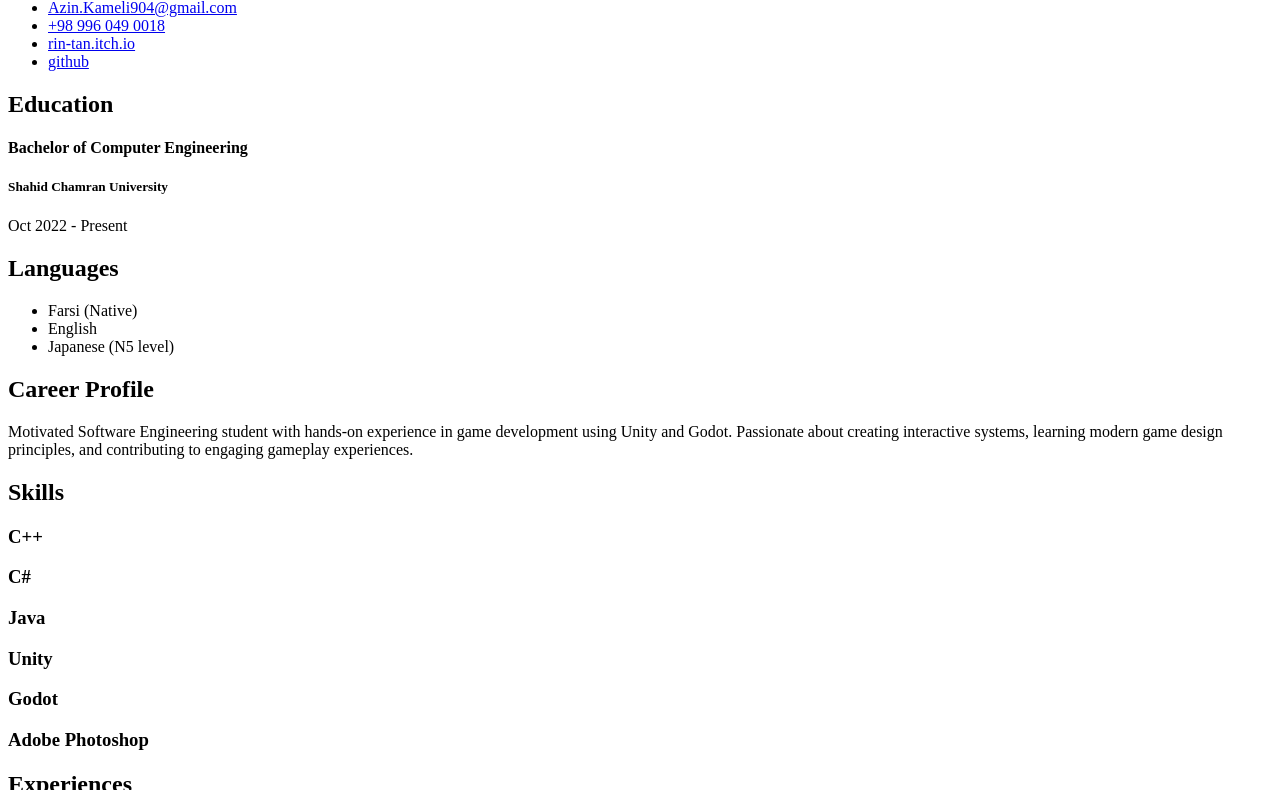
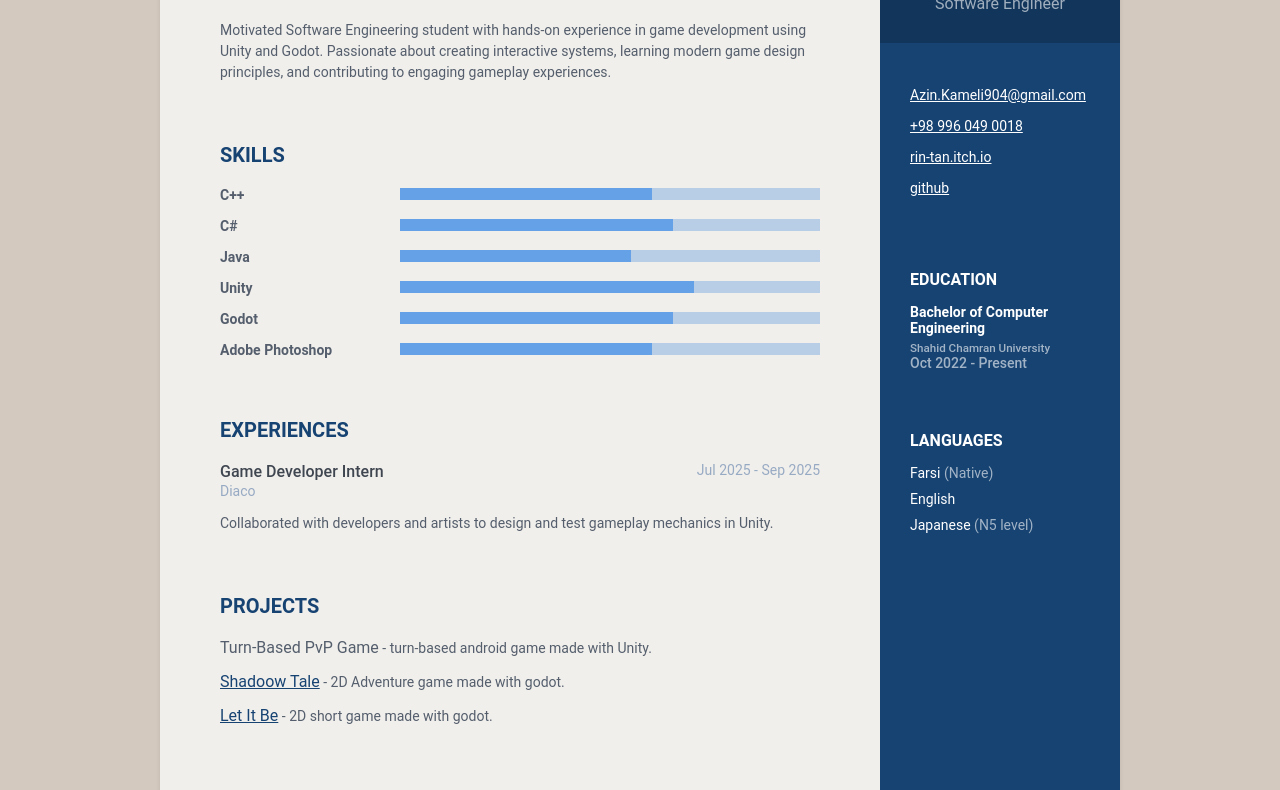
Before and after one commit to Rin-Tan/Azin-Kameli-Resume, a plain HTML site: page index.html in a window 1280 px wide. Shown: the part 122-912 px from the top of the page. Drawn offline with Linux system fonts and the light colour scheme.

Commit message:
Added CSS

```diff
--- a/index.html
+++ b/index.html
@@ -4,6 +4,7 @@
 
 <head>
     <title>Azin Kameli | Resume</title>
+    <link rel="stylesheet" href="styles.css">
     <meta charset="utf-8">
     <meta name="viewport" content="width=device-width, initial-scale=1.0">
 </head>
@@ -62,26 +63,44 @@
                     <!--//item-->
                     <div class="item">
                         <h3 class="level-title">C++</h3>
+                        <div class="level-bar">
+                            <div class="level-bar-inner" style="width: 60%;"> </div>
+                        </div>
                     </div>
 
                     <div class="item">
                         <h3 class="level-title">C#</h3>
+                        <div class="level-bar">
+                            <div class="level-bar-inner" style="width: 65%;"> </div>
+                        </div>
                     </div>
 
                     <div class="item">
                         <h3 class="level-title">Java</h3>
+                        <div class="level-bar">
+                            <div class="level-bar-inner" style="width: 55%;"> </div>
+                        </div>
                     </div>
 
                     <div class="item">
                         <h3 class="level-title">Unity</h3>
+                        <div class="level-bar">
+                            <div class="level-bar-inner" style="width: 70%;"> </div>
+                        </div>
                     </div>
 
                     <div class="item">
                         <h3 class="level-title">Godot</h3>
+                        <div class="level-bar">
+                            <div class="level-bar-inner" style="width: 65%;"> </div>
+                        </div>
                     </div>
 
                     <div class="item">
                         <h3 class="level-title">Adobe Photoshop</h3>
+                        <div class="level-bar">
+                            <div class="level-bar-inner" style="width: 60%;"> </div>
+                        </div>
                     </div>
                 </div>
             </section>
--- /dev/null
+++ b/styles.css
@@ -0,0 +1,312 @@
+
+
+body {
+    font-family: 'Roboto', sans-serif;
+    color: #545E6C;
+    background: #D4C9BE;
+    font-size: 14px;
+    padding: 30px;
+    -webkit-font-smoothing: antialiased;
+    -moz-osx-font-smoothing: grayscale;
+}
+
+h1,
+h2,
+h3,
+h4,
+h5,
+h6 {
+    font-weight: 700;
+}
+
+a {
+    color: #174372;
+    -webkit-transition: all 0.4s ease-in-out;
+    -moz-transition: all 0.4s ease-in-out;
+    -ms-transition: all 0.4s ease-in-out;
+    -o-transition: all 0.4s ease-in-out;
+}
+
+a:hover {
+    text-decoration: underline;
+    color: #12365b;
+}
+
+a:focus {
+    text-decoration: none;
+}
+
+p {
+    line-height: 1.5;
+}
+
+ul{
+  list-style: none;
+  padding-left: 0;
+  margin-left: 0;
+}
+
+.wrapper {
+    background: #174372;
+    max-width: 960px;
+    margin: 0 auto;
+    position: relative;
+    -webkit-box-shadow: 0px 2px 4px rgba(0, 0, 0, 0.1);
+    -moz-box-shadow: 0px 2px 4px rgba(0, 0, 0, 0.1);
+    box-shadow: 0px 2px 4px rgba(0, 0, 0, 0.1);
+}
+
+.sidebar-wrapper {
+    background: #174372;
+    position: absolute;
+    right: 0;
+    width: 240px;
+    height: 100%;
+    min-height: 800px;
+    color: #fff;
+}
+
+.sidebar-wrapper a {
+    color: #fff;
+}
+
+.sidebar-wrapper .profile-container {
+    padding: 30px;
+    background: rgba(0, 0, 0, 0.2);
+    text-align: center;
+    color: #fff;
+}
+
+.sidebar-wrapper .name {
+    font-size: 32px;
+    font-weight: 900;
+    margin-top: 0;
+    margin-bottom: 10px;
+}
+
+.sidebar-wrapper .tagline {
+    color: rgba(255, 255, 255, 0.6);
+    font-size: 16px;
+    font-weight: 400;
+    margin-top: 0;
+    margin-bottom: 0;
+}
+
+.sidebar-wrapper .profile {
+    margin-bottom: 15px;
+}
+
+.sidebar-wrapper .contact-list li {
+    margin-bottom: 15px;
+}
+
+.sidebar-wrapper .contact-list li:last-child {
+    margin-bottom: 0;
+}
+
+.sidebar-wrapper .container-block {
+    padding: 30px;
+}
+
+.sidebar-wrapper .container-block-title {
+    text-transform: uppercase;
+    font-size: 16px;
+    font-weight: 700;
+    margin-top: 0;
+    margin-bottom: 15px;
+}
+
+.sidebar-wrapper .degree {
+    font-size: 14px;
+    margin-top: 0;
+    margin-bottom: 5px;
+}
+
+.sidebar-wrapper .education-container .item {
+    margin-bottom: 15px;
+}
+
+.sidebar-wrapper .education-container .item:last-child {
+    margin-bottom: 0;
+}
+
+.sidebar-wrapper .education-container .meta {
+    color: rgba(255, 255, 255, 0.6);
+    font-weight: 500;
+    margin-bottom: 0px;
+    margin-top: 0;
+}
+
+.sidebar-wrapper .education-container .time {
+    color: rgba(255, 255, 255, 0.6);
+    font-weight: 500;
+    margin-bottom: 0px;
+}
+
+.sidebar-wrapper .languages-container .lang-desc {
+    color: rgba(255, 255, 255, 0.6);
+}
+
+.sidebar-wrapper .languages-list {
+    margin-bottom: 0;
+}
+
+.sidebar-wrapper .languages-list li {
+    margin-bottom: 10px;
+}
+
+.sidebar-wrapper .languages-list li:last-child {
+    margin-bottom: 0;
+}
+
+.sidebar-wrapper .interests-list {
+    margin-bottom: 0;
+}
+
+.sidebar-wrapper .interests-list li {
+    margin-bottom: 10px;
+}
+
+.sidebar-wrapper .interests-list li:last-child {
+    margin-bottom: 0;
+}
+
+.main-wrapper {
+    background: #F1EFEC;
+    padding: 60px;
+    padding-right: 300px;
+}
+
+.main-wrapper .section-title {
+    text-transform: uppercase;
+    font-size: 20px;
+    font-weight: bold;
+    color: #174372;
+    position: relative;
+    margin-top: 0;
+    margin-bottom: 20px;
+}
+
+.main-wrapper .section {
+    margin-bottom: 60px;
+}
+
+.main-wrapper .experiences-section .item {
+    margin-bottom: 30px;
+}
+
+.main-wrapper .upper-row {
+    position: relative;
+    overflow: hidden;
+    margin-bottom: 2px;
+}
+
+.main-wrapper .job-title {
+    color: #3F4650;
+    font-size: 16px;
+    margin-top: 0;
+    margin-bottom: 0;
+    font-weight: 500;
+}
+
+.main-wrapper .time {
+    position: absolute;
+    right: 0;
+    top: 0;
+    color: #97AAC3;
+}
+
+.main-wrapper .company {
+    margin-bottom: 10px;
+    color: #97AAC3;
+}
+
+.main-wrapper .project-title {
+    font-size: 16px;
+    font-weight: 400;
+    margin-top: 0;
+    margin-bottom: 5px;
+}
+
+.main-wrapper .projects-section .intro {
+    margin-bottom: 30px;
+}
+
+.main-wrapper .projects-section .item {
+    margin-bottom: 15px;
+}
+
+.skillset .item {
+    margin-bottom: 15px;
+    overflow: hidden;
+}
+
+.skillset .level-title {
+    font-size: 14px;
+    margin-top: 0;
+    margin-bottom: 12px;
+}
+
+.skillset .level-bar {
+    height: 12px;
+    background: #adc7e5d6;
+}
+
+.skillset .level-bar-inner {
+    height: 12px;
+    background: #5599e6d6;
+}
+
+.footer {
+    padding: 30px;
+    padding-top: 60px;
+}
+
+.footer .copyright {
+    line-height: 1.6;
+    color: #545E6C;
+    font-size: 13px;
+}
+
+
+/* Extra small devices (phones, less than 768px) */
+
+@media (max-width: 767px) {
+    .sidebar-wrapper {
+        position: static;
+        width: inherit;
+    }
+    .main-wrapper {
+        padding: 30px;
+    }
+    .main-wrapper .time {
+        position: static;
+        display: block;
+        margin-top: 5px;
+    }
+    .main-wrapper .upper-row {
+        margin-bottom: 0;
+    }
+}
+
+
+/* Small devices (tablets, 768px and up) */
+
+
+/* Medium devices (desktops, 992px and up) */
+
+@media (min-width: 992px) {
+    .skillset .level-title {
+        display: inline-block;
+        float: left;
+        width: 30%;
+        margin-bottom: 0;
+    }
+    .skillset .level-bar {
+        display: inline-block;
+        width: 70%;
+        float: left;
+        position: relative;
+        top: 1px;
+    }
+}
```
